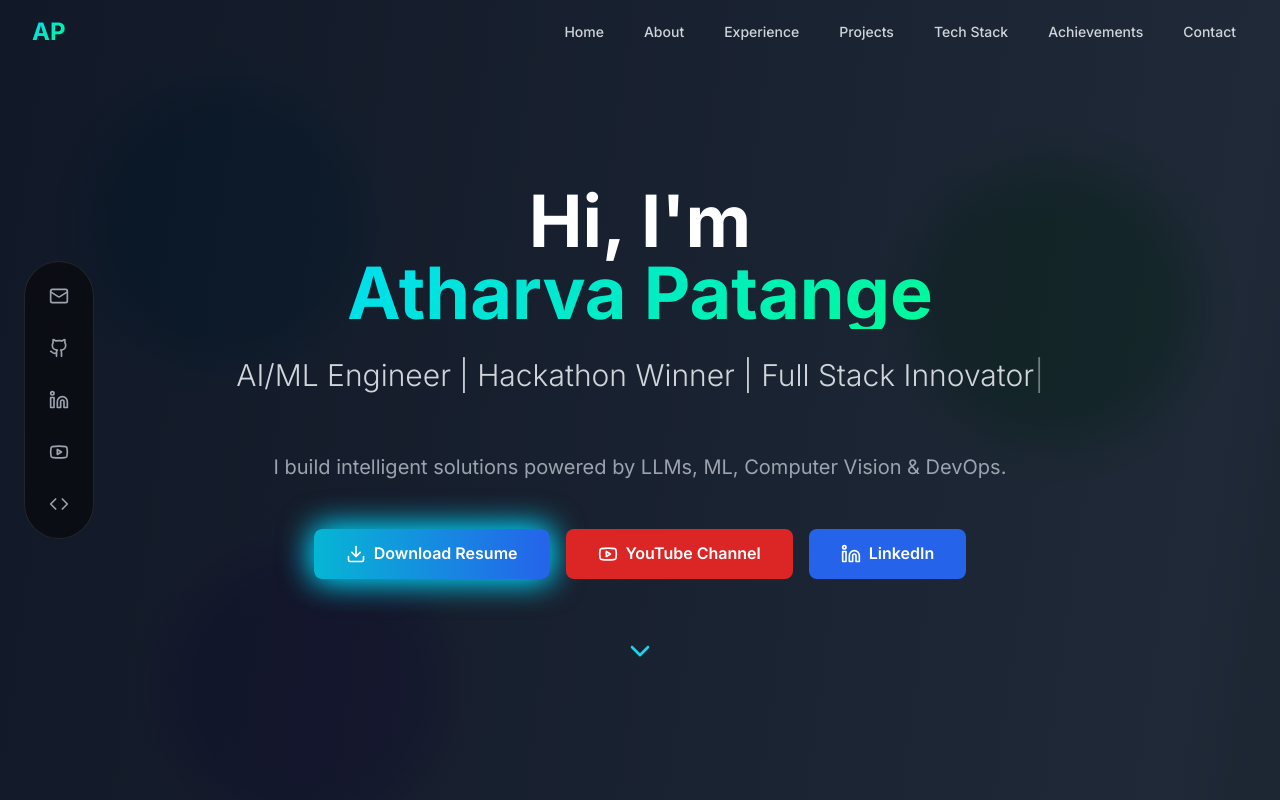
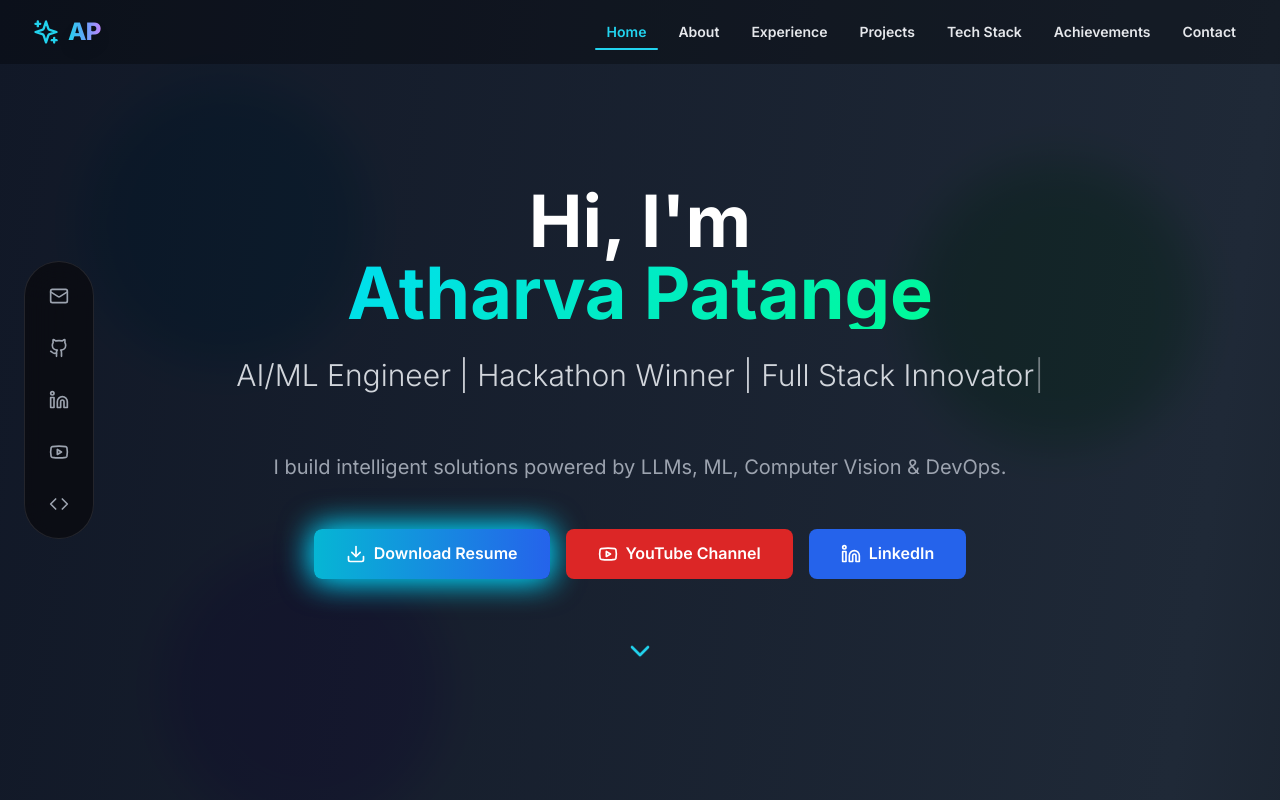
Before and after one commit to AtharvaPatange/portfolio, a Next.js app: page / in a window 1280 px wide. Shown: the top 800 px of the page. Built offline with nearby package versions, Linux system fonts and the light colour scheme.

Commit message:
Enhanced Navbar component with section highlighting and mobile menu functionality.

```diff
--- a/src/app/components/Navbar.tsx
+++ b/src/app/components/Navbar.tsx
@@ -1,77 +1,111 @@
 'use client';
 
 import { useState, useEffect } from 'react';
-import { Menu, X } from 'lucide-react';
+import { Menu, X, Sparkles } from 'lucide-react';
 
 const Navbar = () => {
   const [isScrolled, setIsScrolled] = useState(false);
   const [isMobileMenuOpen, setIsMobileMenuOpen] = useState(false);
+  const [activeSection, setActiveSection] = useState('home');
 
   useEffect(() => {
     const handleScroll = () => {
       setIsScrolled(window.scrollY > 50);
+      // Section highlighting
+      const sections = [
+        'home',
+        'about',
+        'experience',
+        'projects',
+        'tech',
+        'achievements',
+        'contact',
+      ];
+      let current = 'home';
+      for (const section of sections) {
+        const el = document.getElementById(section);
+        if (el && window.scrollY >= el.offsetTop - 80) {
+          current = section;
+        }
+      }
+      setActiveSection(current);
     };
-
     window.addEventListener('scroll', handleScroll);
     return () => window.removeEventListener('scroll', handleScroll);
   }, []);
 
   const navItems = [
-    { name: 'Home', href: '#home' },
-    { name: 'About', href: '#about' },
-    { name: 'Experience', href: '#experience' },
-    { name: 'Projects', href: '#projects' },
-    { name: 'Tech Stack', href: '#tech' },
-    { name: 'Achievements', href: '#achievements' },
-    { name: 'Contact', href: '#contact' }
+    { name: 'Home', href: '#home', id: 'home' },
+    { name: 'About', href: '#about', id: 'about' },
+    { name: 'Experience', href: '#experience', id: 'experience' },
+    { name: 'Projects', href: '#projects', id: 'projects' },
+    { name: 'Tech Stack', href: '#tech', id: 'tech' },
+    { name: 'Achievements', href: '#achievements', id: 'achievements' },
+    { name: 'Contact', href: '#contact', id: 'contact' },
   ];
 
   return (
-    <nav className={`fixed top-0 w-full z-50 transition-all duration-300 ${
-      isScrolled ? 'backdrop-blur-glass border-b border-gray-800' : ''
-    }`}>
+    <nav
+      className={`fixed top-0 w-full z-50 transition-all duration-300 ${
+        isScrolled
+          ? 'backdrop-blur-lg bg-black/60 shadow-xl border-b border-gray-800'
+          : 'bg-black/30'
+      }`}
+      style={{ WebkitBackdropFilter: 'blur(16px)' }}
+    >
       <div className="max-w-7xl mx-auto px-4 sm:px-6 lg:px-8">
         <div className="flex items-center justify-between h-16">
-          <div className="flex-shrink-0">
-            <h1 className="text-2xl font-bold gradient-text">AP</h1>
+          <div className="flex items-center gap-2 flex-shrink-0 select-none">
+            <span className="text-cyan-400"><Sparkles size={28} /></span>
+            <h1 className="text-2xl font-extrabold tracking-tight bg-gradient-to-r from-cyan-400 via-blue-400 to-purple-400 bg-clip-text text-transparent drop-shadow-lg">AP</h1>
           </div>
-
           {/* Desktop Menu */}
           <div className="hidden md:block">
-            <div className="ml-10 flex items-baseline space-x-4">
+            <div className="ml-10 flex items-baseline space-x-2">
               {navItems.map((item) => (
                 <a
                   key={item.name}
                   href={item.href}
-                  className="text-gray-300 hover:text-cyan-400 px-3 py-2 rounded-md text-sm font-medium transition-colors duration-200"
+                  className={`group relative px-3 py-2 rounded-md text-sm font-semibold transition-colors duration-200
+                    ${activeSection === item.id ? 'text-cyan-400' : 'text-gray-200 hover:text-cyan-400'}
+                  `}
                 >
                   {item.name}
+                  <span
+                    className={`absolute left-0 right-0 bottom-0 mx-auto h-0.5 bg-cyan-400 rounded transition-all duration-300
+                      ${activeSection === item.id ? 'w-full' : 'w-0 group-hover:w-full'}`}
+                    style={{ transitionProperty: 'width' }}
+                  />
                 </a>
               ))}
             </div>
           </div>
-
           {/* Mobile menu button */}
           <div className="md:hidden">
             <button
               onClick={() => setIsMobileMenuOpen(!isMobileMenuOpen)}
-              className="text-gray-400 hover:text-white focus:outline-none focus:text-white"
+              className="text-gray-400 hover:text-cyan-400 focus:outline-none focus:text-cyan-400 transition-colors"
+              aria-label="Toggle menu"
             >
-              {isMobileMenuOpen ? <X size={24} /> : <Menu size={24} />}
+              {isMobileMenuOpen ? <X size={28} /> : <Menu size={28} />}
             </button>
           </div>
         </div>
       </div>
-
       {/* Mobile Menu */}
-      {isMobileMenuOpen && (
-        <div className="md:hidden backdrop-blur-glass">
-          <div className="px-2 pt-2 pb-3 space-y-1 sm:px-3">
+      <div
+        className={`md:hidden fixed top-16 left-0 w-full bg-black/80 backdrop-blur-lg shadow-lg border-b border-gray-800 transition-transform duration-300 ease-in-out
+          ${isMobileMenuOpen ? 'translate-y-0 opacity-100 pointer-events-auto' : '-translate-y-8 opacity-0 pointer-events-none'}`}
+        style={{ WebkitBackdropFilter: 'blur(16px)' }}
+      >
+        <div className="px-4 py-4 space-y-2">
           {navItems.map((item) => (
             <a
               key={item.name}
               href={item.href}
-                className="text-gray-300 hover:text-cyan-400 block px-3 py-2 rounded-md text-base font-medium"
+              className={`block px-3 py-2 rounded-md text-base font-semibold transition-colors duration-200
+                ${activeSection === item.id ? 'text-cyan-400' : 'text-gray-200 hover:text-cyan-400'}
+              `}
               onClick={() => setIsMobileMenuOpen(false)}
             >
               {item.name}
@@ -79,7 +113,6 @@ const Navbar = () => {
           ))}
         </div>
       </div>
-      )}
     </nav>
   );
 };
```
Lines whose indentation alone changed are shown as unchanged.
